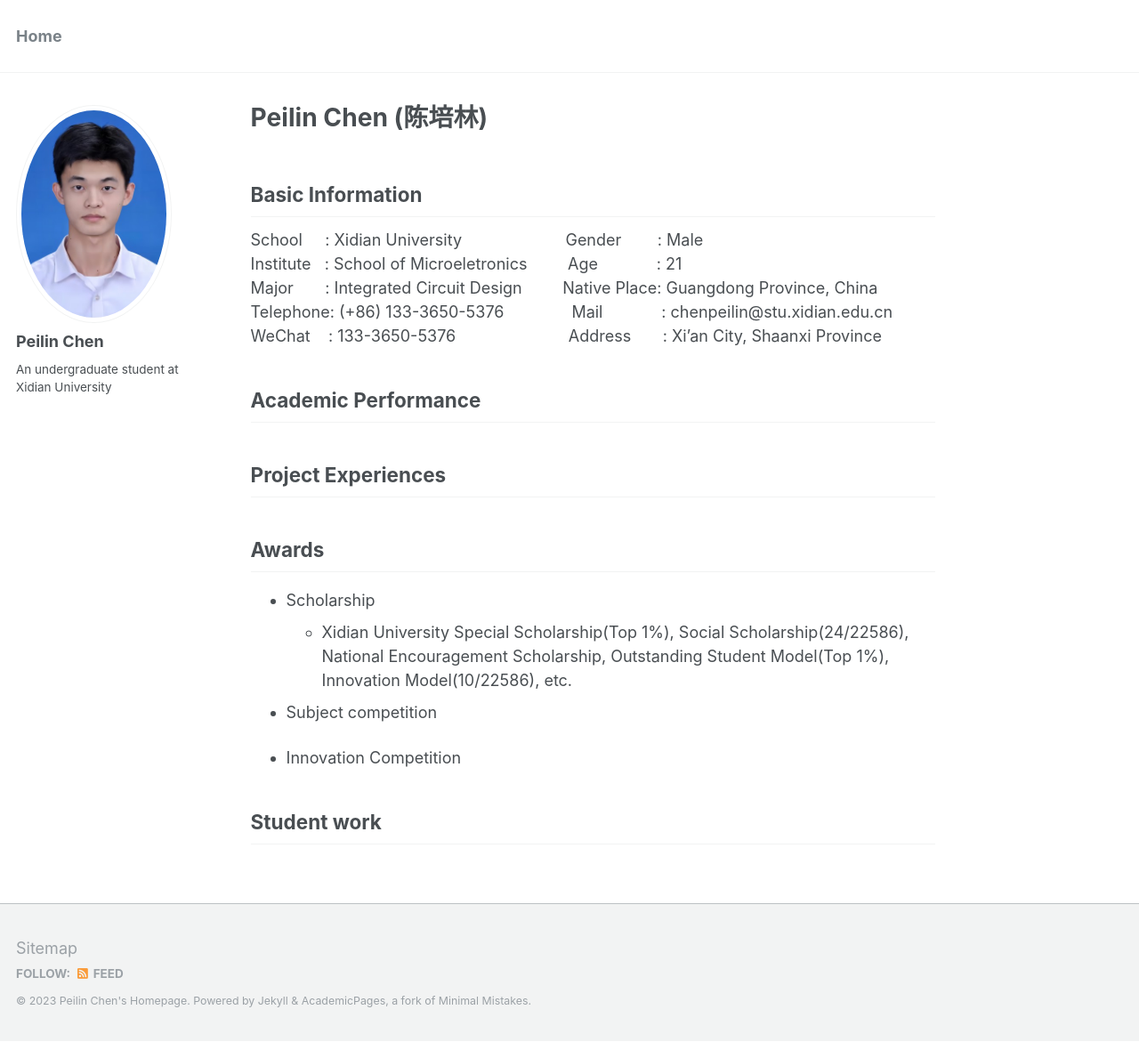
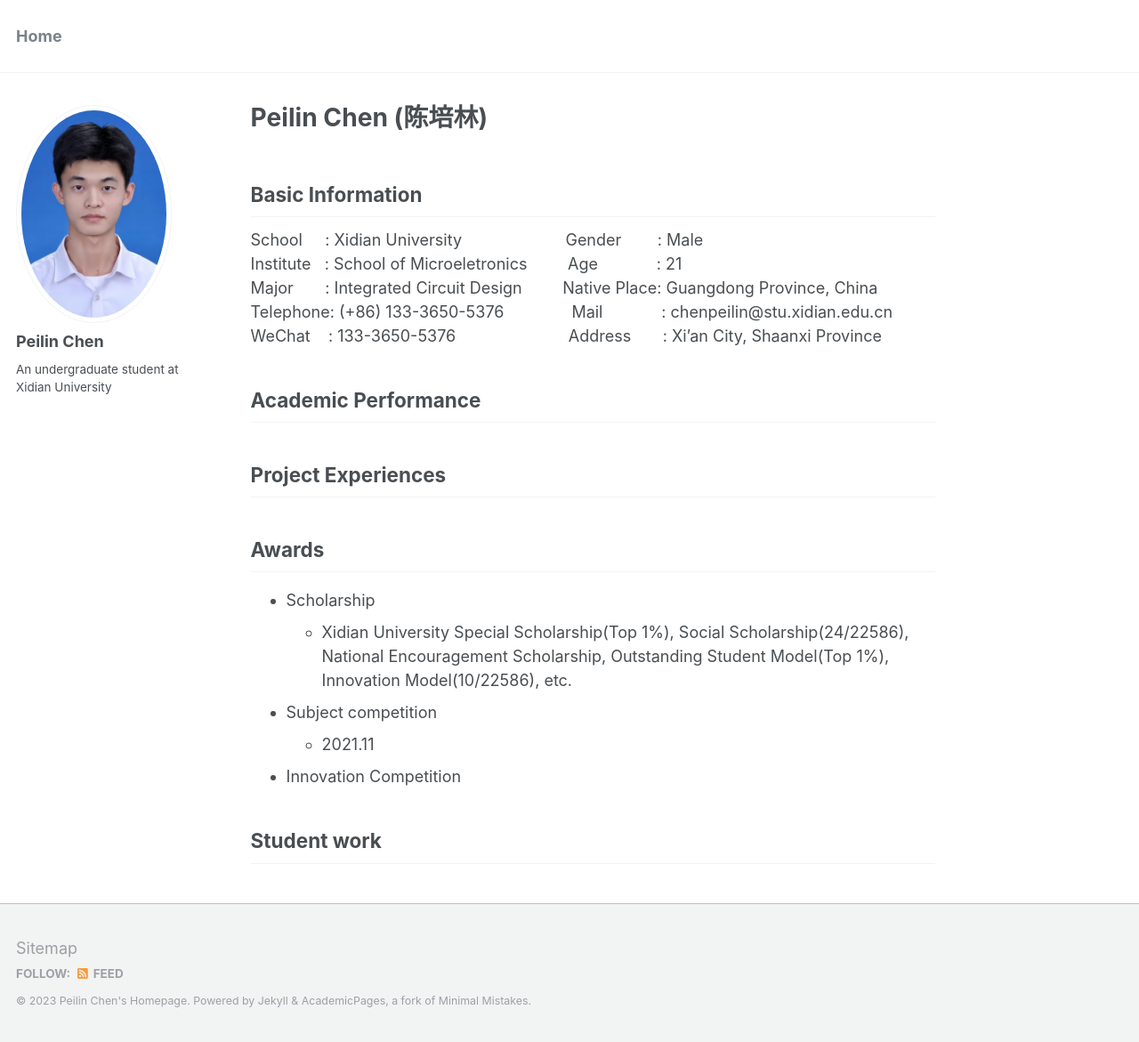
Before and after one commit to peilin-chen/peilin-chen.github.io, a Jekyll site: the page built from _pages/about.md, in a window 1280 px wide and 1171 px high. Shown: the whole window at 89% size. Built offline with Jekyll 4.4.1, drawn with Linux system fonts in a browser that asks for light colours.

Commit message:
Update about.md

```diff
--- a/_pages/about.md
+++ b/_pages/about.md
@@ -26,7 +26,7 @@ WeChat&nbsp;&nbsp;&nbsp;&nbsp;:&nbsp;133-3650-5376&nbsp;&nbsp;&nbsp;&nbsp;&nbsp;
 * Scholarship
   - Xidian University Special Scholarship(Top 1%), Social Scholarship(24/22586), National Encouragement Scholarship, Outstanding Student Model(Top 1%), Innovation Model(10/22586), etc.
 * Subject competition
-
+  - 2021.11
 * Innovation Competition
 
 ## Student work
```
